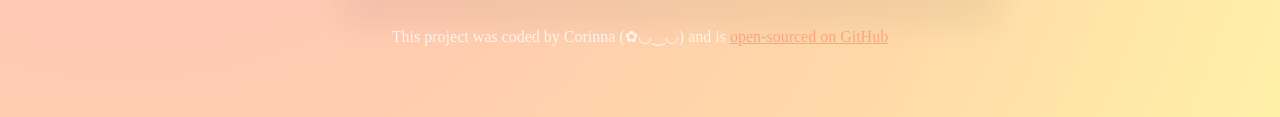
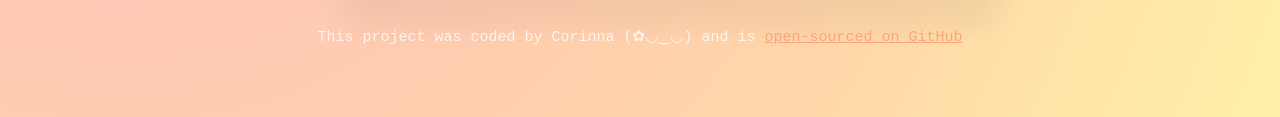
Before and after one commit to corinna19/world-clock, a plain HTML site: page index.html in a window 1280 px wide. Shown: the part 520-637 px from the top of the page. Drawn offline with nearby package versions, Linux system fonts and the light colour scheme; a script that the page names is missing.

Commit message:
Update style.css

```diff
--- a/css/style.css
+++ b/css/style.css
@@ -79,7 +79,8 @@ select{
 }
 
 footer{
-    font-size: 16px;
+    font-family: monospace;
+    font-size: 15px;
     text-align: center;
     margin-top: 30px;
     color: rgba(254, 254, 254, 0.796);
```
